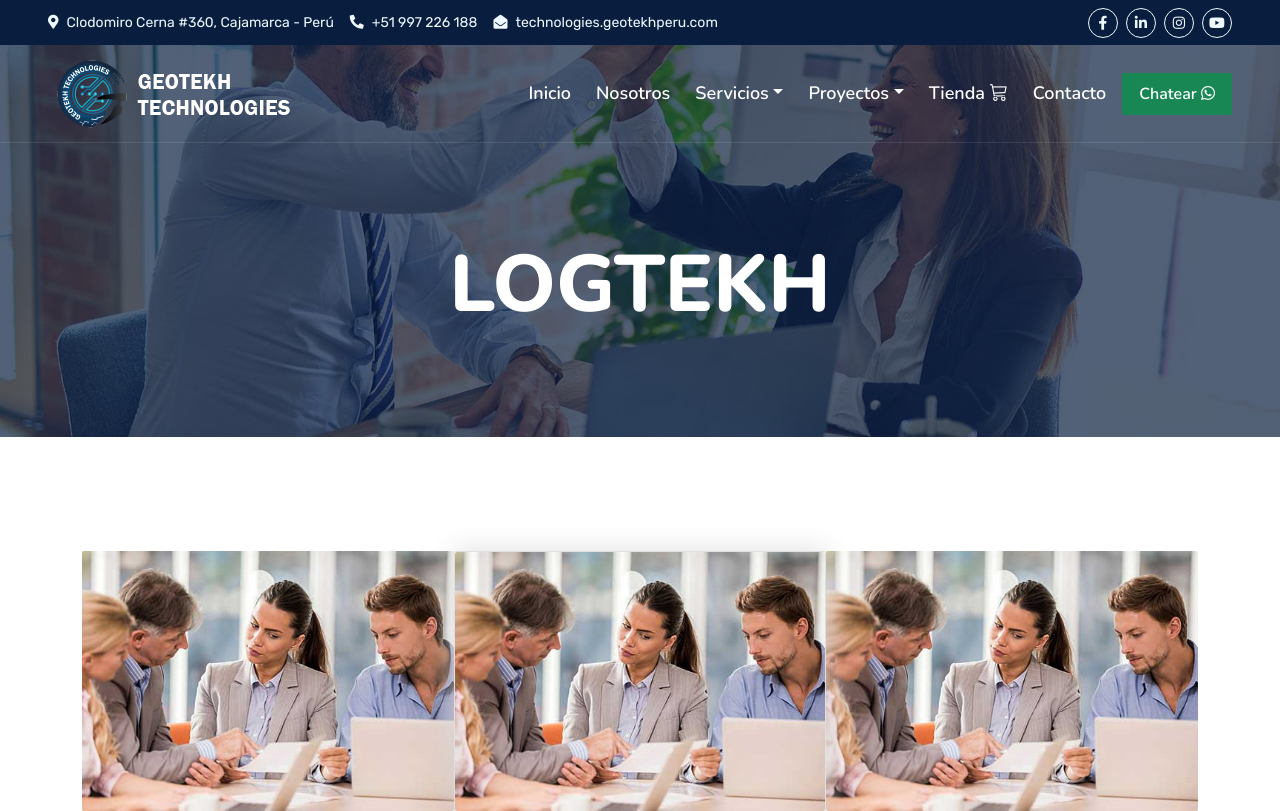
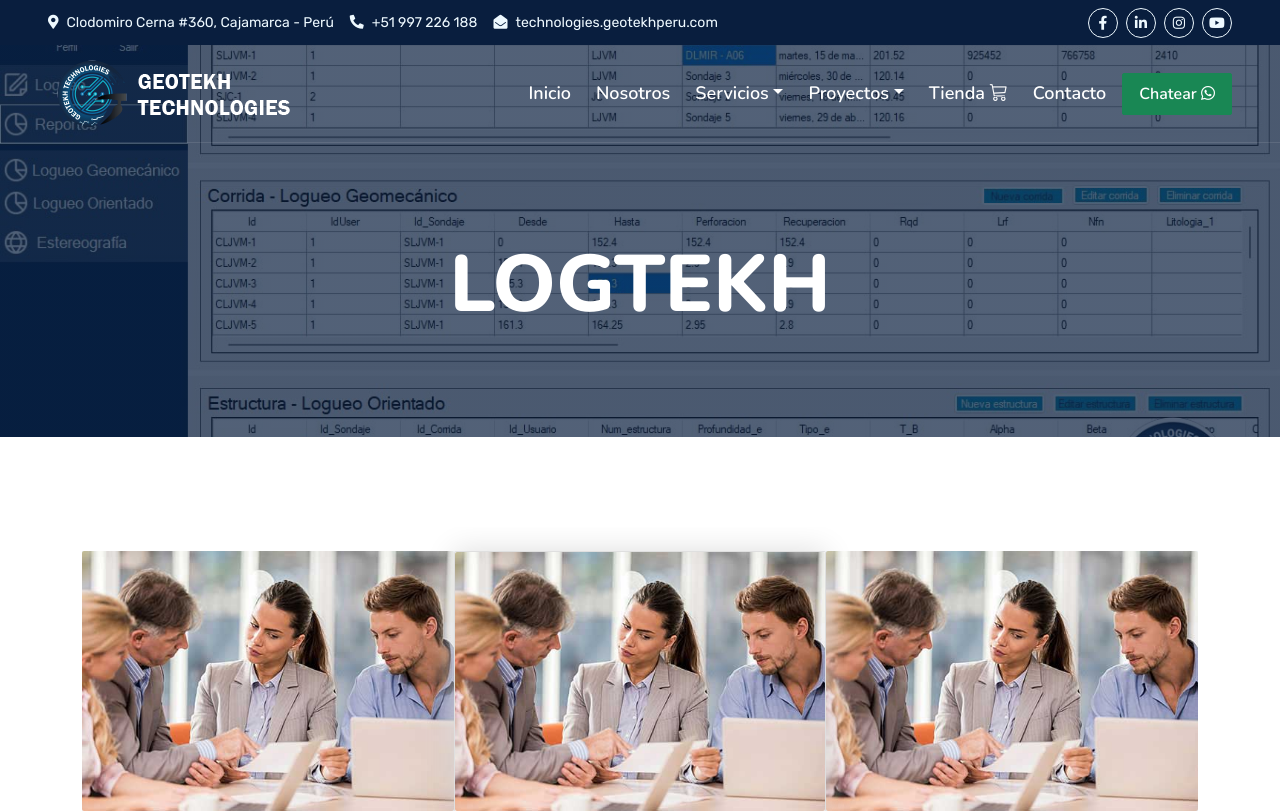
Before and after one commit to ivanrv23/technologies, a PHP site: page /logtekh in a window 1280 px wide. Shown: the top 811 px of the page. Run offline with PHP 8.4, Linux system fonts and the light colour scheme; some libraries are stand-ins or nearby versions.

Commit message:
cambios-header

```diff
--- a/vistas/css/style.css
+++ b/vistas/css/style.css
@@ -495,8 +495,8 @@ h6,
 }
 
 /* imagen logtekh */
-.bg-header-maintekh {
-    background: linear-gradient(rgba(9, 30, 62, .7), rgba(9, 30, 62, .7)), url(../img/maintekh/maintekh-1.jpg) center center no-repeat;
+.bg-header-logtekh {
+    background: linear-gradient(rgba(9, 30, 62, .7), rgba(9, 30, 62, .7)), url(../img/logtekh/logtekh-1.jpg) center center no-repeat;
     background-size: cover;
 }
 
--- a/vistas/modulos/logtekh.php
+++ b/vistas/modulos/logtekh.php
@@ -1,4 +1,4 @@
-<div class="container-fluid bg-primary py-5 bg-header" style="margin-bottom: 90px;">
+<div class="container-fluid bg-primary py-5 bg-header-logtekh" style="margin-bottom: 90px;">
     <div class="row py-5">
         <div class="col-12 pt-lg-5 mt-lg-5 text-center">
             <h1 class="display-1 text-white animated zoomIn">LOGTEKH</h1>
```
Also changed, not shown: vistas/img/logtekh/LOGTEKH (4).jpg (added), vistas/img/logtekh/LOGTEKH (5).jpg (added), vistas/img/logtekh/LOGTEKH (6).jpg (added), vistas/img/logtekh/LOGTEKH (7).jpg (added), vistas/img/logtekh/LOGTEKH (8).jpg (added), vistas/img/logtekh/LOGTEKH (9).jpg (added), vistas/img/logtekh/logtekh-1.jpg (added), vistas/img/logtekh/logtekh-2.jpg (added), vistas/img/logtekh/logtekh-3.jpg (added).
